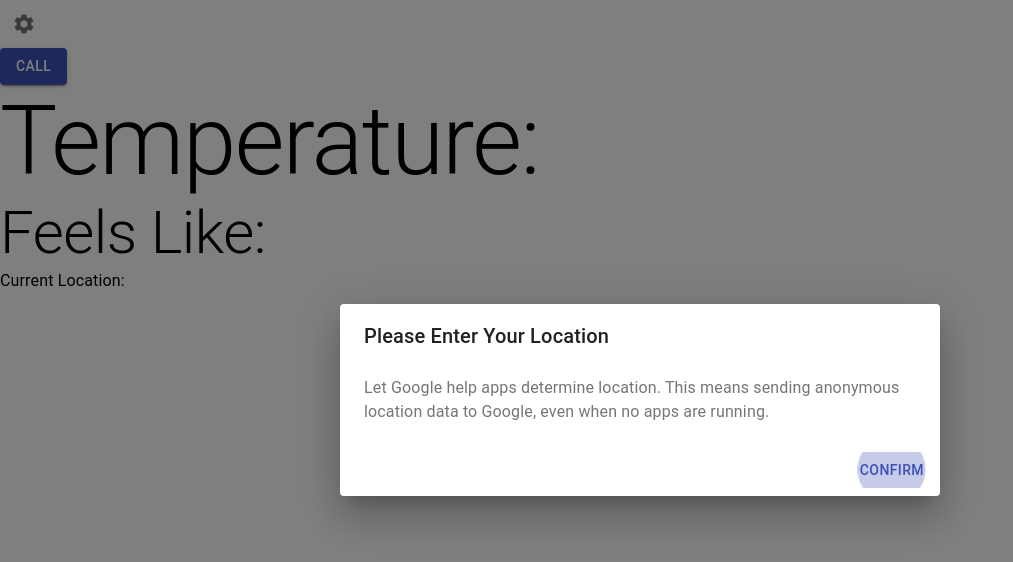
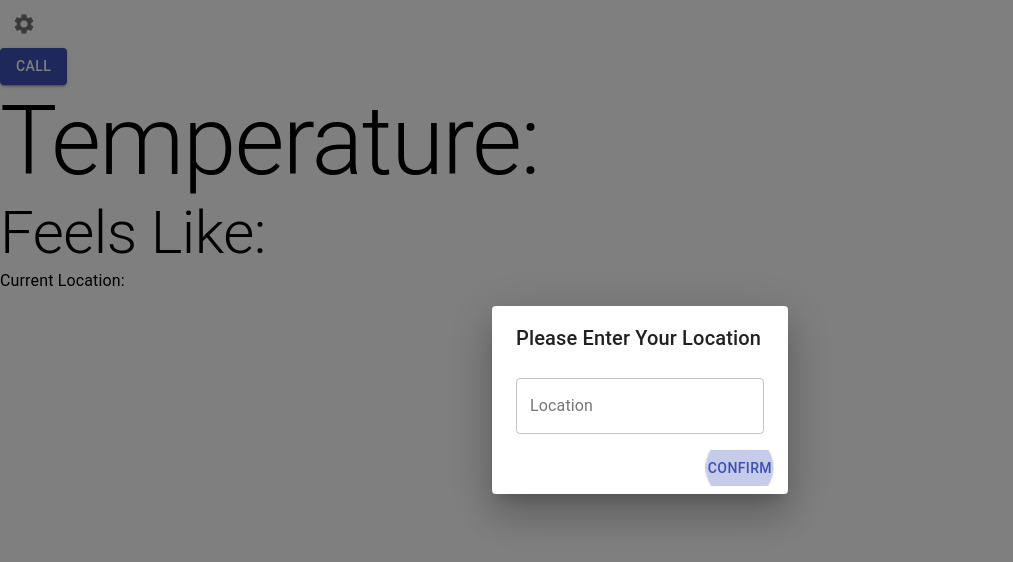
Before and after one commit to Lewis-Hamilton/weather, a React (Create React App) app: page / in a window 1280 px wide. Shown: the top 562 px of the page, without its empty margins (0-1013 px from the left). Built offline with nearby package versions, Linux system fonts and the light colour scheme; no server answers.

Commit message:
added text field to modal

```diff
--- a/src/components/modal.js
+++ b/src/components/modal.js
@@ -3,11 +3,14 @@ import Button from "@material-ui/core/Button";
 import Dialog from "@material-ui/core/Dialog";
 import DialogActions from "@material-ui/core/DialogActions";
 import DialogContent from "@material-ui/core/DialogContent";
-import DialogContentText from "@material-ui/core/DialogContentText";
 import DialogTitle from "@material-ui/core/DialogTitle";
+import TextField from "@material-ui/core/TextField";
+import { useDispatch } from "react-redux";
+import { changeLocation } from "../redux/reducers/locationReducer";
 
 export default function Modal() {
   const [open, setOpen] = useState(false);
+  const dispatch = useDispatch();
 
   useEffect(() => {
     setOpen(true);
@@ -25,10 +28,11 @@ export default function Modal() {
           {"Please Enter Your Location"}
         </DialogTitle>
         <DialogContent>
-          <DialogContentText id="alert-dialog-description">
-            Let Google help apps determine location. This means sending
-            anonymous location data to Google, even when no apps are running.
-          </DialogContentText>
+          <TextField
+            label="Location"
+            variant="outlined"
+            onChange={(e) => dispatch(changeLocation(e.target.value))}
+          ></TextField>
         </DialogContent>
         <DialogActions>
           <Button onClick={() => setOpen(false)} color="primary" autoFocus>
```
